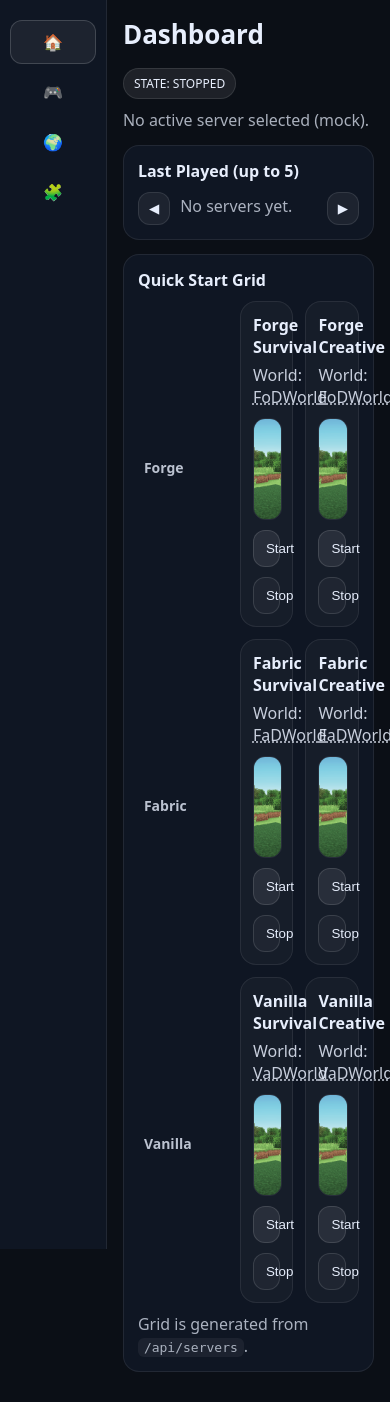
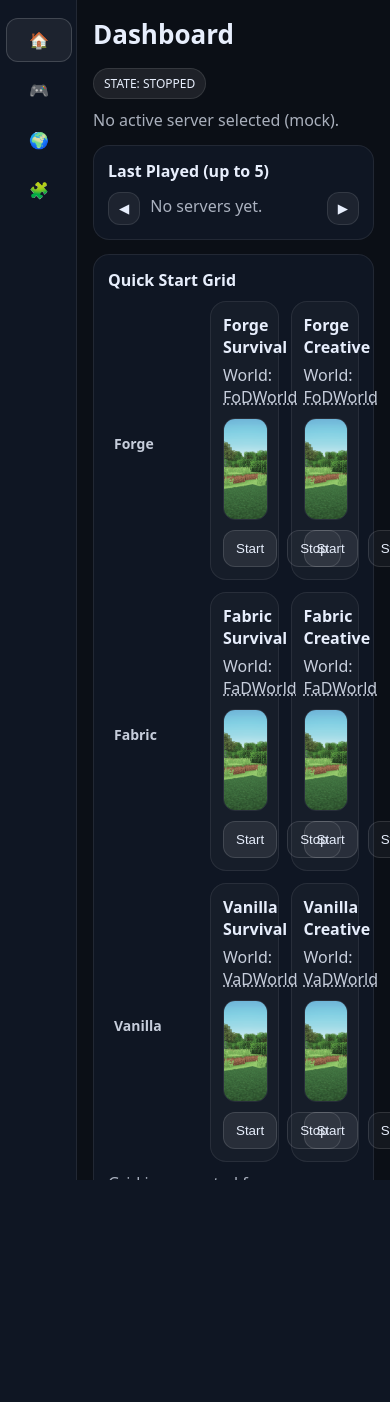
Before and after one commit to natalie-m-cordova/redstone-forgre, a FastAPI app: page / in a window 390 px wide. Shown: the part 105-1507 px from the top of the page. After the commit the page ends 1285 px from the top, so only its background shows below. Run offline with FastAPI, Linux system fonts and the light colour scheme; data that the repository does not hold is empty; some libraries are stand-ins or nearby versions.

Commit message:
fixed sidebar to be exactly right

```diff
--- a/backend/ui/static/css/app.css
+++ b/backend/ui/static/css/app.css
@@ -1,17 +1,15 @@
-:root { font-family: system-ui, Segoe UI, Arial, sans-serif; }
+:root { font-family: system-ui, Segoe UI, Arial, sans-serif; --topbar-h: 56px; }
 html, body {
   overflow-x: hidden;
+  height: 100%;
+  overflow: hidden;
 }
 body { margin: 0; background: #0b0f16; color: #e7eefc; }
 .content-inner {
   max-width: 1400px;
   margin: 0 auto;
 }
-@media (min-width: 1600px) {
-  .content-inner { max-width: 1600px; }
-}
 code { background: rgba(255,255,255,0.08); padding: 2px 6px; border-radius: 6px; }
-
 .topbar {
   display:flex; justify-content:space-between; align-items:center;
   padding: 12px 16px; background:#0f1623; border-bottom:1px solid rgba(255,255,255,0.08);
@@ -19,9 +17,10 @@ code { background: rgba(255,255,255,0.08); padding: 2px 6px; border-radius: 6px;
 .brand-title { font-weight: 800; letter-spacing: 0.2px; }
 .brand-sub { font-size: 12px; opacity: 0.7; margin-top: 2px; }
 
-.layout { display:flex; min-height: calc(100vh - 56px); }
+.layout { display: flex; min-width: 0; height: calc(100vh - var(--topbar-h)); }
 .sidebar {
-  width: 230px;
+  width: 160px;
+  flex: 0 0 160px;
   background:#0f1623;
   border-right:1px solid rgba(255,255,255,0.08);
   padding: 10px;
@@ -29,75 +28,15 @@ code { background: rgba(255,255,255,0.08); padding: 2px 6px; border-radius: 6px;
   flex-direction:column;
   position: sticky;
   top: 56px; /* height of topbar */
-  height: calc(100vh - 56px);
+  height: 100%;
   overflow-y: auto;
-  min-width: 0;
+  overflow-x: hidden;
 }
-@media (max-width: 1100px) {
-  .sidebar { width: 210px; }
-}
-@media (max-width: 1020px) {
-  .sidebar { width: 72px; }
-  .nav-text { display: none; }
-  #sidebarToggle { display: none; }
-
-  .nav-item {
-    padding-left: 0 !important;
-    padding-right: 0 !important;
-    justify-content: center !important;
-    gap: 0 !important;
-  }
-
-  .nav-ico {
-    width: 28px;
-    min-width: 28px;
-    display: inline-flex;
-    align-items: center;
-    justify-content: center;
-  }
-}
-  .sidebar { width: 190px; }
-}
-@media (max-width: 720px) {
-  /* icons-only sidebar */
-  #sidebarToggle { display: none !important; }
-
-  .sidebar {
-    width: 72px;
-    padding: 8px 6px;
-    overflow-x: hidden;
-  }
-
-  /* each nav row becomes a centered icon button */
-  .nav-item {
-    display: flex;
-    align-items: center;
-    justify-content: center;
-    gap: 0;                 /* remove desktop gap */
-    padding: 10px 0;        /* no side padding */
-    width: 100%;
-  }
-
-  /* center the emoji/icon span (THIS matches your HTML: .nav-ico) */
-  .nav-ico {
-    width: 2px;
-    min-width: 28px;
-    display: inline-flex;
-    align-items: center;
-    justify-content: center;
-    text-align: center;
-    margin: 0;
-  }
-
-  /* hide labels */
-  .nav-text { display: none; }
-}
-.sidebar.collapsed { width: 64px; }
+.sidebar.collapsed { width: 64px; flex: 0 0 64px; }
 .sidebar-toggle {
   width: 100%; padding: 10px; border-radius: 10px; border: 1px solid rgba(255,255,255,0.10);
   background: rgba(255,255,255,0.06); color:#e7eefc; cursor:pointer;
 }
-
 .nav { margin-top: 10px; display:flex; flex-direction:column; gap:6px; }
 .nav-item {
   display:flex; align-items:center; gap:10px;
@@ -109,20 +48,16 @@ code { background: rgba(255,255,255,0.08); padding: 2px 6px; border-radius: 6px;
 .nav-ico { width: 24px; text-align:center; }
 .sidebar.collapsed .nav-text { display:none; }
 .nav-sep { height: 10px; border-top: 1px solid rgba(255,255,255,0.08); margin: 6px 4px; }
-
-.content { flex:1 1 auto; min-width: 0; padding: 16px; }
-
+.content { height: 100%; overflow: auto; flex:1 1 auto; min-width: 0; padding: 16px; }
 .page-head { display:flex; align-items:flex-end; justify-content:space-between; gap:16px; flex-wrap: wrap;margin-bottom: 14px; }
 h1 { margin:0; font-size: 26px; }
 .muted { opacity: 0.72; }
 .note { margin-top: 10px; }
-
 .card {
   background:#0f1623; border:1px solid rgba(255,255,255,0.08);
   border-radius: 16px; padding: 14px; margin-bottom: 14px;
 }
 .card-title { font-weight: 700; margin-bottom: 10px; }
-
 .statusbar { display:flex; align-items:center; gap:10px; flex-wrap: wrap; }
 .pill {
   padding: 6px 10px; border-radius: 999px;
@@ -130,7 +65,6 @@ h1 { margin:0; font-size: 26px; }
   border: 1px solid rgba(255,255,255,0.10);
   font-size: 12px;
 }
-
 .mode-toggle { display:flex; align-items:center; gap:8px; }
 .mode-label { opacity:0.8; font-size:12px; }
 .chip {
@@ -140,7 +74,6 @@ h1 { margin:0; font-size: 26px; }
   color:#e7eefc; cursor:pointer;
 }
 .chip.active { background: rgba(99, 179, 237, 0.20); border-color: rgba(99, 179, 237, 0.35); }
-
 .carousel { display:flex; align-items:center; gap:10px; }
 .carousel-btn {
   padding: 8px 10px; border-radius: 12px; cursor:pointer; flex: 0 0 auto;
@@ -176,22 +109,6 @@ h1 { margin:0; font-size: 26px; }
   justify-content: center;
   gap: 10px;
 }
-@media (max-width: 1100px) { .mini-card { flex-basis: 190px; } }
-@media (max-width: 900px)  { .mini-card { flex-basis: 170px; } }
-@media (max-width: 720px) {
-  .mini-card {
-    flex-basis: 120px; /* smaller than before */
-  }
-
-  .carousel {
-    justify-content: space-between; /* keeps arrows + track visually centered */
-  }
-
-  .carousel-track {
-    justify-content: flex-start;
-  }
-}
-
 .grid {
   display:grid;
   grid-template-columns: 90px minmax(0, 1fr) minmax(0, 1fr);
@@ -199,22 +116,8 @@ h1 { margin:0; font-size: 26px; }
   align-items: stretch;
   margin-top: 6px;
 }
-@media (max-width: 900px) {
-  .grid { grid-template-columns: 70px 1fr 1fr; }
-}
-@media (max-width: 720px) {
-  .grid {
-    grid-template-columns: 1fr;
-  }
 
-  .row-label {
-    padding: 6px 0 0 6px;
-    font-size: 14px;
-    opacity: 0.85;
-  }
-}
 .row-label { display:flex; align-items:center; justify-content:flex-start; opacity: 0.8; font-weight: 700; padding-left: 6px; }
-
 .server-tile {
   border:1px solid rgba(255,255,255,0.08);
   background: rgba(255,255,255,0.03);
@@ -235,11 +138,7 @@ h1 { margin:0; font-size: 26px; }
   max-width: 100%;
   display: block;
 }
-@media (max-width: 520px) {
-  .tile-actions { flex-direction: column; }
-}
 .tile-actions { display:flex; gap:10px; margin-top: 10px; }
-
 .btn {
   padding: 10px 12px; border-radius: 12px; cursor:pointer;
   border: 1px solid rgba(255,255,255,0.12);
@@ -248,16 +147,13 @@ h1 { margin:0; font-size: 26px; }
 }
 .btn.secondary { background: rgba(255,255,255,0.04); }
 .btn.small { padding: 8px 10px; border-radius: 10px; }
-
 .hoverable { text-decoration: underline; text-decoration-style: dotted; cursor: default; }
-
 .toast {
   position: fixed; bottom: 14px; right: 14px;
   background:#0f1623; border:1px solid rgba(255,255,255,0.12);
   border-radius: 14px; padding: 10px 12px;
 }
 .hidden { display:none; }
-
 .popup {
   position: fixed;
   width: 280px;
@@ -277,31 +173,58 @@ h1 { margin:0; font-size: 26px; }
   border: 1px solid rgba(255,255,255,0.08);
 }
 .popup-meta { margin-top: 8px; font-size: 13px; opacity: 0.9; }
-@media (max-width: 720px) {
+@media (min-width: 1600px) {
+  .content-inner { max-width: 1600px; }
+}
+@media (max-width: 1020px) {
+  /* Collapsed sidebar (icons-only) */
+  .sidebar {
+    width: 64px;
+    flex: 0 0 64px;
+    padding: 8px 6px;
+    overflow-x: hidden;
+  }
 
-  /* Match/beat specificity */
+  /* Hide toggle + labels */
+  #sidebarToggle { display: none !important; }
+  .nav-text { display: none; }
+
+  /* Center the nav items */
   .sidebar .nav-item,
   .sidebar.expanded .nav-item {
     padding-left: 0 !important;
     padding-right: 0 !important;
+    padding-top: 10px !important;
+    padding-bottom: 10px !important;
     justify-content: center !important;
     gap: 0 !important;
+    width: 100%;
   }
 
-  /* Keep vertical spacing (optional) */
-  .sidebar .nav-item,
-  .sidebar.expanded .nav-item {
-    padding-top: 10px !important;
-    padding-bottom: 10px !important;
-  }
-
-  /* Make sure icon itself centers */
+  /* Center the icon */
   .sidebar .nav-ico {
+    width: 28px !important;
+    min-width: 28px !important;
     margin: 0 auto !important;
     display: inline-flex !important;
     align-items: center !important;
     justify-content: center !important;
-    width: 28px !important;
-    min-width: 28px !important;
+    text-align: center;
   }
 }
+@media (max-width: 1100px) { .mini-card { flex-basis: 190px; } }
+@media (max-width: 900px)  { .mini-card { flex-basis: 170px; } }
+@media (max-width: 900px) {
+  .grid { grid-template-columns: 70px 1fr 1fr; }
+}
+@media (max-width: 720px) {
+  .grid {
+    grid-template-columns: 1fr;
+  }
+
+  .row-label {
+    padding: 6px 0 0 6px;
+    font-size: 14px;
+    opacity: 0.85;
+  }
+}
```
Also changed, not shown: 2 other files.
